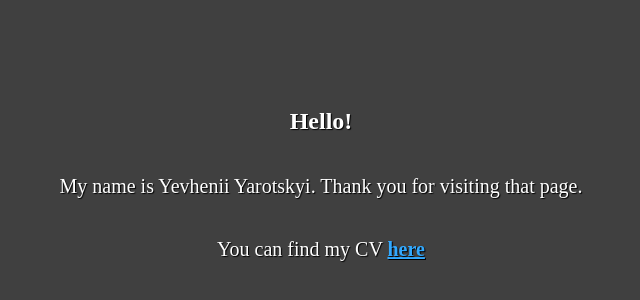
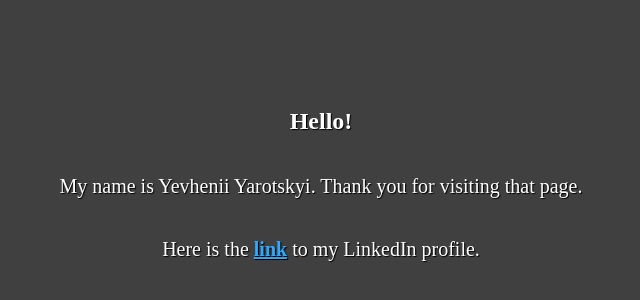
Before and after one commit to Eyarotskiy/eyarotskiy.github.io, a plain HTML site: page index.html in a window 1280 px wide. Shown: the part 216-516 px from the top of the page, without its empty margins (339-979 px from the left). Drawn offline with Linux system fonts and the light colour scheme.

Commit message:
Link update.

```diff
--- a/index.html
+++ b/index.html
@@ -11,7 +11,9 @@
 		<div class="inner-wrapper">
 			<h2 class="title">Hello!</h2>
 			<p class="text">My name is Yevhenii Yarotskyi. Thank you for visiting that page.</p>
-			<p class="text">You can find my CV <a href="CV_Yarotskyi_Yevhenii.pdf" class="link">here</a></p>
+			<p class="text">
+				Here is the <a href="https://www.linkedin.com/in/yevyarotskyi/" class="link">link</a> to my LinkedIn profile.
+			</p>
 		</div>
 	</div>
 </body>
```
Also changed, not shown: 1 other file.
